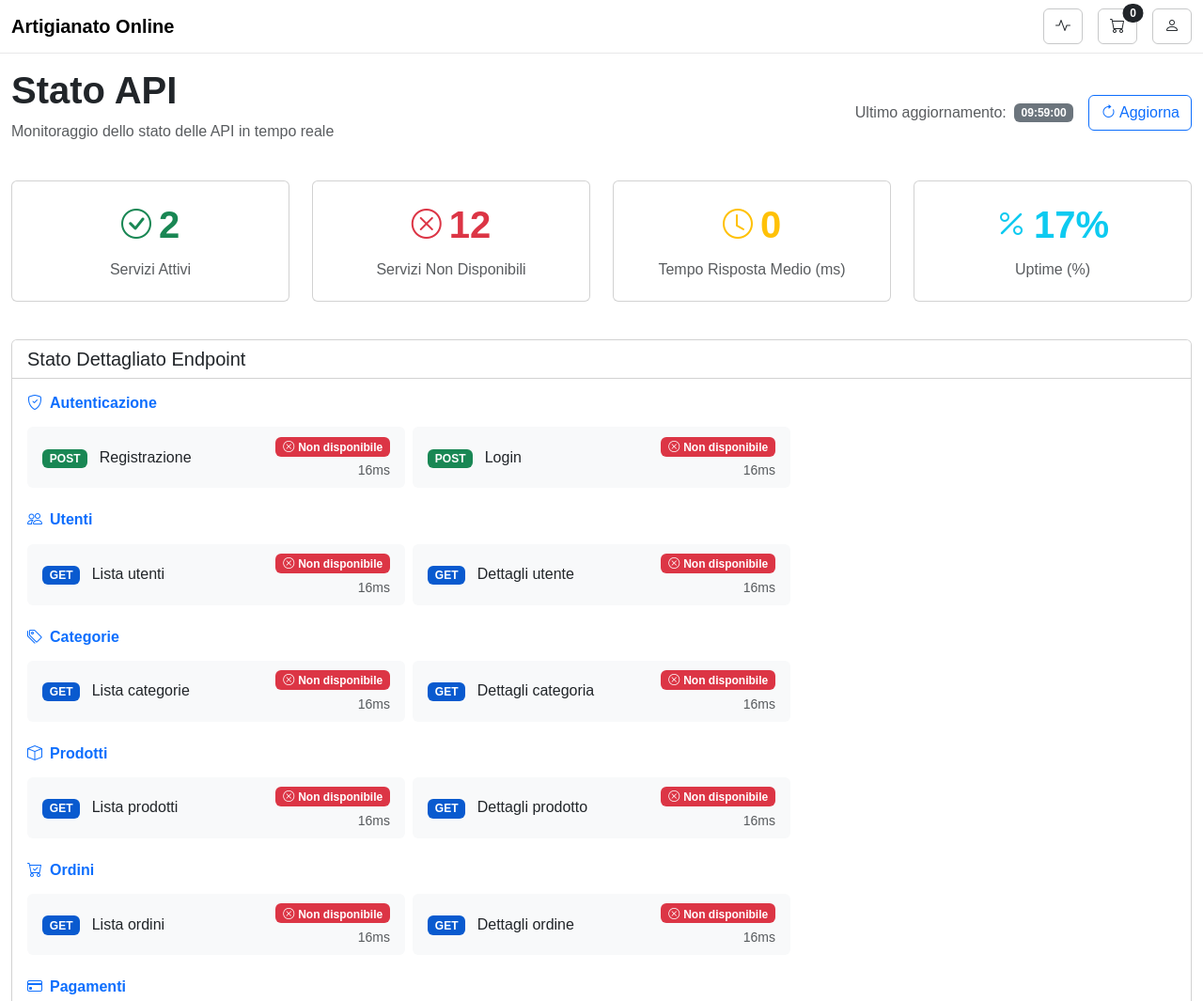
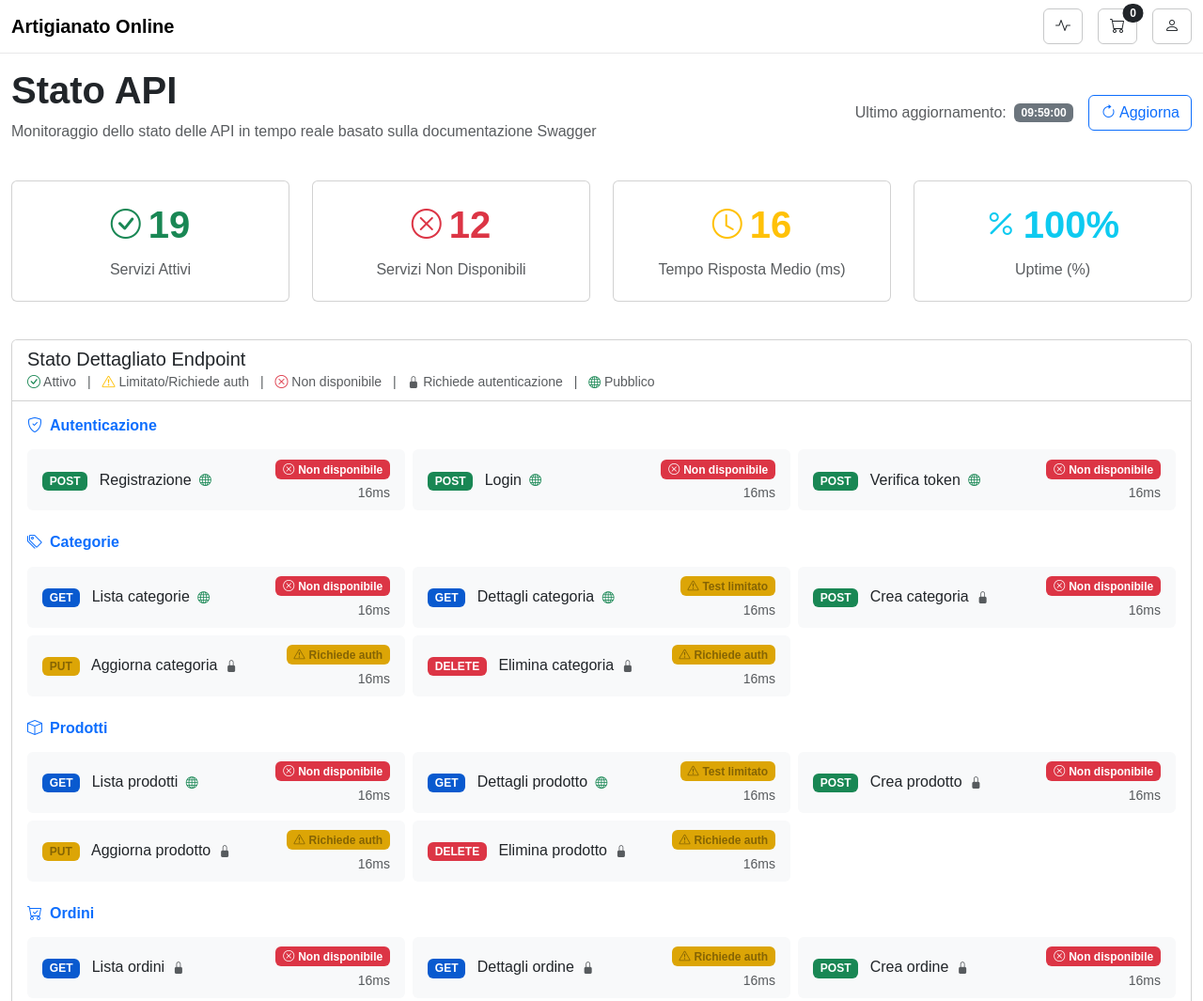
Before and after one commit to GABRYCA/ArtigianatoOnline, a plain HTML site: page Frontend/status.html in a window 1280 px wide. Shown: the top 1065 px of the page at 94% size. Drawn offline with nearby package versions, Linux system fonts and the light colour scheme; no server answers; a web font is replaced by a local one.

Commit message:
Changelogs: - Aggiornata pagina status.

```diff
--- a/Frontend/status.html
+++ b/Frontend/status.html
@@ -20,15 +20,18 @@
     <script src="https://cdn.jsdelivr.net/npm/jquery@3.7.1/dist/jquery.min.js"
             integrity="sha256-/JqT3SQfawRcv/BIHPThkBvs0OEvtFFmqPF/lYI/Cxo=" crossorigin="anonymous"></script>
     <script src="js/headerfooterloader.js"></script>
-
     <style>
         .spin {
             animation: spin 1s linear infinite;
         }
 
         @keyframes spin {
-            from { transform: rotate(0deg); }
-            to { transform: rotate(360deg); }
+            from {
+                transform: rotate(0deg);
+            }
+            to {
+                transform: rotate(360deg);
+            }
         }
 
         .card-body .badge {
@@ -38,41 +41,74 @@
         .bg-slightly-dark {
             background-color: #f8f9fa !important;
         }
+
+        .badge.bg-info {
+            color: white !important;
+        }
+
+        .badge.bg-success {
+            color: white !important;
+        }
+
+        .badge.bg-warning.text-dark {
+            color: #856404 !important;
+        }
+
+        .badge.bg-danger {
+            color: white !important;
+        }
+
+        .badge.bg-secondary {
+            color: white !important;
+        }
+
+        .bi-lock-fill, .bi-globe {
+            font-size: 0.8rem;
+        }
+
+        .card-body:hover {
+            background-color: #f0f0f0 !important;
+            transition: background-color 0.2s ease;
+        }
     </style>
 
     <script>
         const urlBaseApi = "";
         let intervalloAggiornamento;
         let tempiRisposta = [];
-
         const endpointDaTestare = {
             'autenticazione': [
-                { metodo: 'POST', endpoint: '/api/auth/register', nome: 'Registrazione' },
-                { metodo: 'POST', endpoint: '/api/auth/login', nome: 'Login' }
-            ],
-            'utenti': [
-                { metodo: 'GET', endpoint: '/api/users', nome: 'Lista utenti' },
-                { metodo: 'GET', endpoint: '/api/users/1', nome: 'Dettagli utente' }
+                {metodo: 'POST', endpoint: '/api/auth/register', nome: 'Registrazione', pubblico: true},
+                {metodo: 'POST', endpoint: '/api/auth/login', nome: 'Login', pubblico: true},
+                {metodo: 'POST', endpoint: '/api/auth/verify-token', nome: 'Verifica token', pubblico: true}
             ],
             'categorie': [
-                { metodo: 'GET', endpoint: '/api/categories', nome: 'Lista categorie' },
-                { metodo: 'GET', endpoint: '/api/categories/1', nome: 'Dettagli categoria' }
+                {metodo: 'GET', endpoint: '/api/categories', nome: 'Lista categorie', pubblico: true},
+                {metodo: 'GET', endpoint: '/api/categories/1', nome: 'Dettagli categoria', pubblico: true},
+                {metodo: 'POST', endpoint: '/api/categories', nome: 'Crea categoria', richiedeAuth: true},
+                {metodo: 'PUT', endpoint: '/api/categories/1', nome: 'Aggiorna categoria', richiedeAuth: true},
+                {metodo: 'DELETE', endpoint: '/api/categories/1', nome: 'Elimina categoria', richiedeAuth: true}
             ],
             'prodotti': [
-                { metodo: 'GET', endpoint: '/api/products', nome: 'Lista prodotti' },
-                { metodo: 'GET', endpoint: '/api/products/1', nome: 'Dettagli prodotto' }
+                {metodo: 'GET', endpoint: '/api/products', nome: 'Lista prodotti', pubblico: true},
+                {metodo: 'GET', endpoint: '/api/products/1', nome: 'Dettagli prodotto', pubblico: true},
+                {metodo: 'POST', endpoint: '/api/products', nome: 'Crea prodotto', richiedeAuth: true},
+                {metodo: 'PUT', endpoint: '/api/products/1', nome: 'Aggiorna prodotto', richiedeAuth: true},
+                {metodo: 'DELETE', endpoint: '/api/products/1', nome: 'Elimina prodotto', richiedeAuth: true}
             ],
             'ordini': [
-                { metodo: 'GET', endpoint: '/api/orders', nome: 'Lista ordini' },
-                { metodo: 'GET', endpoint: '/api/orders/1', nome: 'Dettagli ordine' }
+                {metodo: 'GET', endpoint: '/api/orders', nome: 'Lista ordini', richiedeAuth: true},
+                {metodo: 'GET', endpoint: '/api/orders/1', nome: 'Dettagli ordine', richiedeAuth: true},
+                {metodo: 'POST', endpoint: '/api/orders', nome: 'Crea ordine', richiedeAuth: true},
+                {metodo: 'PUT', endpoint: '/api/orders/1/status', nome: 'Aggiorna stato ordine', richiedeAuth: true}
             ],
             'pagamenti': [
-                { metodo: 'GET', endpoint: '/api/payments', nome: 'Lista pagamenti' },
-                { metodo: 'GET', endpoint: '/api/payments/1', nome: 'Dettagli pagamento' }
+                {metodo: 'POST', endpoint: '/api/payments', nome: 'Registra pagamento', richiedeAuth: true},
+                {metodo: 'GET', endpoint: '/api/payments/order/1', nome: 'Pagamento ordine', richiedeAuth: true}
             ]
         };
 
-        $(document).ready(function() {
+        $(document).ready(function () {
             verificaStatoApi();
             avviaAggiornamentoAutomatico();
         });
@@ -80,6 +116,8 @@
         function verificaStatoApi() {
             $('#btn-aggiorna').prop('disabled', true);
             $('#btn-aggiorna i').addClass('spin');
+
+            pulisciRisultati();
 
             const tuttiPromise = [];
 
@@ -100,28 +138,72 @@
         function testaEndpoint(categoria, endpoint) {
             return new Promise((resolve) => {
                 const tempoInizio = Date.now();
+                let metodoTest = 'HEAD';
+                let opzioniAjax = {
+                    url: urlBaseApi + endpoint.endpoint,
+                    method: metodoTest,
+                    timeout: 5000
+                };
 
-                $.ajax({
-                    url: urlBaseApi + endpoint.endpoint,
-                    method: 'HEAD',
-                    timeout: 5000,
-                    success: function() {
+                if (endpoint.metodo === 'POST' || endpoint.metodo === 'PUT' || endpoint.metodo === 'DELETE') {
+                    metodoTest = 'OPTIONS';
+                    opzioniAjax.method = metodoTest;
+                }
+
+                if (endpoint.richiedeAuth) {
+                    const token = localStorage.getItem('sessionToken');
+                    if (token) {
+                        opzioniAjax.headers = {
+                            'Authorization': `Bearer ${token}`
+                        };
+                    }
+                }
+
+                console.log(`Testing ${endpoint.metodo} ${endpoint.endpoint} con metodo ${metodoTest}`);
+
+                $.ajax(opzioniAjax)
+                    .done(function () {
                         const tempoRisposta = Date.now() - tempoInizio;
                         tempiRisposta.push(tempoRisposta);
+                        console.log(`✅ ${endpoint.endpoint} - Successo (${tempoRisposta}ms)`);
                         aggiornaEndpointUI(categoria, endpoint, 'success', tempoRisposta);
                         resolve();
-                    },
-                    error: function(xhr) {
+                    })
+                    .fail(function (xhr) {
                         const tempoRisposta = Date.now() - tempoInizio;
                         let stato = 'error';
-                        if (xhr.status === 405 || xhr.status === 401 || xhr.status === 403) {
+
+                        console.log(`⚠️ ${endpoint.endpoint} - Status: ${xhr.status} (${tempoRisposta}ms)`);
+
+                        if (xhr.status === 401) {
+                            stato = endpoint.richiedeAuth ? 'warning' : 'error';
+                            tempiRisposta.push(tempoRisposta);
+                        } else if (xhr.status === 403) {
+                            stato = 'warning';
+                            tempiRisposta.push(tempoRisposta);
+                        } else if (xhr.status === 405) {
+                            stato = 'warning';
+                            tempiRisposta.push(tempoRisposta);
+                        } else if (xhr.status === 404) {
+                            if (endpoint.endpoint.includes('/1')) {
+                                stato = 'warning';
+                                tempiRisposta.push(tempoRisposta);
+                            } else {
+                                stato = 'error';
+                            }
+                        } else if (xhr.status >= 200 && xhr.status < 300) {
+                            stato = 'success';
+                            tempiRisposta.push(tempoRisposta);
+                        } else if (xhr.status >= 500) {
+                            stato = 'error';
+                        } else {
                             stato = 'warning';
                             tempiRisposta.push(tempoRisposta);
                         }
+
                         aggiornaEndpointUI(categoria, endpoint, stato, tempoRisposta);
                         resolve();
-                    }
-                });
+                    });
             });
         }
 
@@ -135,10 +217,22 @@
                 icona = 'check-circle';
                 testoStato = 'Attivo';
             } else if (stato === 'warning') {
-                badgeClass = 'bg-warning';
+                badgeClass = 'bg-warning text-dark';
                 icona = 'exclamation-triangle';
-                testoStato = 'Limitato';
+
+                if (endpoint.richiedeAuth) {
+                    testoStato = 'Richiede auth';
+                } else if (endpoint.endpoint.includes('/1')) {
+                    testoStato = 'Test limitato';
+                } else {
+                    testoStato = 'Limitato';
+                }
             }
+
+            const metodoBadgeClass = endpoint.metodo === 'GET' ? 'bg-info' :
+                endpoint.metodo === 'POST' ? 'bg-success' :
+                    endpoint.metodo === 'PUT' ? 'bg-warning text-dark' :
+                        endpoint.metodo === 'DELETE' ? 'bg-danger' : 'bg-secondary';
 
             const html = `
             <div class="col-lg-6 col-xl-4">
@@ -146,8 +240,10 @@
                     <div class="card-body py-2 px-3">
                         <div class="d-flex justify-content-between align-items-center">
                             <div>
-                                <span class="badge ${endpoint.metodo === 'GET' ? 'bg-info' : endpoint.metodo === 'POST' ? 'bg-success' : 'bg-warning'} me-2">${endpoint.metodo}</span>
+                                <span class="badge ${metodoBadgeClass} me-2">${endpoint.metodo}</span>
                                 <span class="fw-medium">${endpoint.nome}</span>
+                                ${endpoint.richiedeAuth ? '<i class="bi bi-lock-fill text-muted ms-1" title="Richiede autenticazione"></i>' : ''}
+                                ${endpoint.pubblico ? '<i class="bi bi-globe text-success ms-1" title="Pubblico"></i>' : ''}
                             </div>
                             <div class="text-end">
                                 <span class="badge ${badgeClass}">
@@ -188,7 +284,6 @@
 
         function avviaAggiornamentoAutomatico() {
             intervalloAggiornamento = setInterval(() => {
-                pulisciRisultati();
                 verificaStatoApi();
             }, 30000);
         }
@@ -200,7 +295,7 @@
             tempiRisposta = [];
         }
 
-        $(window).on('beforeunload', function() {
+        $(window).on('beforeunload', function () {
             if (intervalloAggiornamento) {
                 clearInterval(intervalloAggiornamento);
             }
@@ -217,7 +312,8 @@
             <div class="d-flex justify-content-between align-items-center mb-4">
                 <div>
                     <h1 class="fw-bold">Stato API</h1>
-                    <p class="text-muted">Monitoraggio dello stato delle API in tempo reale</p>
+                    <p class="text-muted">Monitoraggio dello stato delle API in tempo reale basato sulla documentazione
+                        Swagger</p>
                 </div>
                 <div class="d-flex align-items-center">
                     <span class="me-2 text-muted">Ultimo aggiornamento:</span>
@@ -282,24 +378,25 @@
                     <div class="card">
                         <div class="card-header bg-white">
                             <h5 class="mb-0">Stato Dettagliato Endpoint</h5>
+                            <small class="text-muted">
+                                <i class="bi bi-check-circle text-success"></i> Attivo
+                                <span class="mx-2">|</span>
+                                <i class="bi bi-exclamation-triangle text-warning"></i> Limitato/Richiede auth
+                                <span class="mx-2">|</span>
+                                <i class="bi bi-x-circle text-danger"></i> Non disponibile
+                                <span class="mx-2">|</span>
+                                <i class="bi bi-lock-fill text-muted"></i> Richiede autenticazione
+                                <span class="mx-2">|</span>
+                                <i class="bi bi-globe text-success"></i> Pubblico
+                            </small>
                         </div>
                         <div class="card-body">
-
                             <!-- Autenticazione -->
                             <div class="mb-4">
                                 <h6 class="text-primary fw-bold mb-3">
                                     <i class="bi bi-shield-check me-2"></i>Autenticazione
                                 </h6>
                                 <div id="stato-autenticazione" class="row g-2">
-                                </div>
-                            </div>
-
-                            <!-- Utenti -->
-                            <div class="mb-4">
-                                <h6 class="text-primary fw-bold mb-3">
-                                    <i class="bi bi-people me-2"></i>Utenti
-                                </h6>
-                                <div id="stato-utenti" class="row g-2">
                                 </div>
                             </div>
 
@@ -351,6 +448,7 @@
 <div id="footer-placeholder"></div>
 
 <script src="https://cdn.jsdelivr.net/npm/bootstrap@5.3.5/dist/js/bootstrap.bundle.min.js"
-        integrity="sha384-YvpcrYf0tY3lHB60NNkmXc5s9fDVZLESaAA55NDzOxhy9GkcIdslK1eN7N6jIeHz" crossorigin="anonymous"></script>
+        integrity="sha384-YvpcrYf0tY3lHB60NNkmXc5s9fDVZLESaAA55NDzOxhy9GkcIdslK1eN7N6jIeHz"
+        crossorigin="anonymous"></script>
 </body>
 </html>
```
